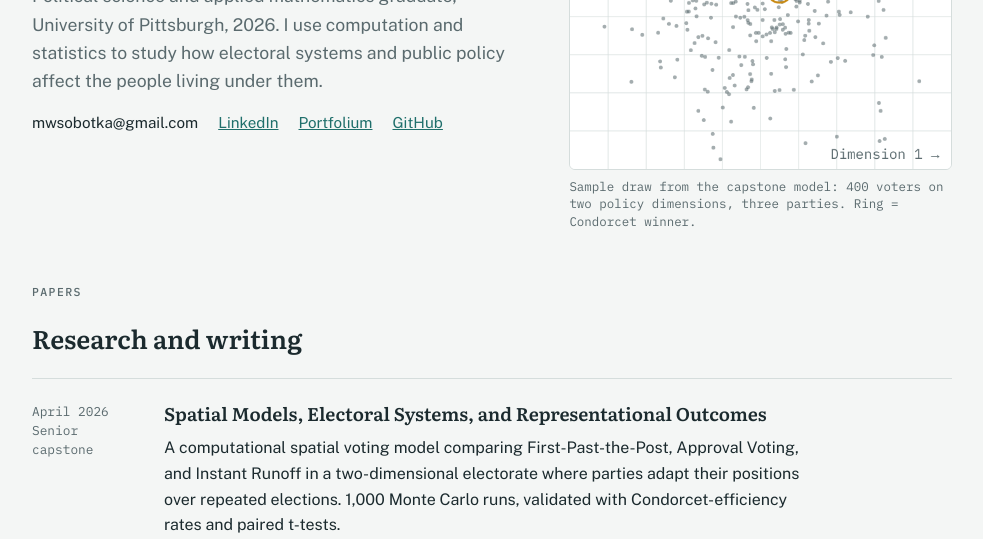
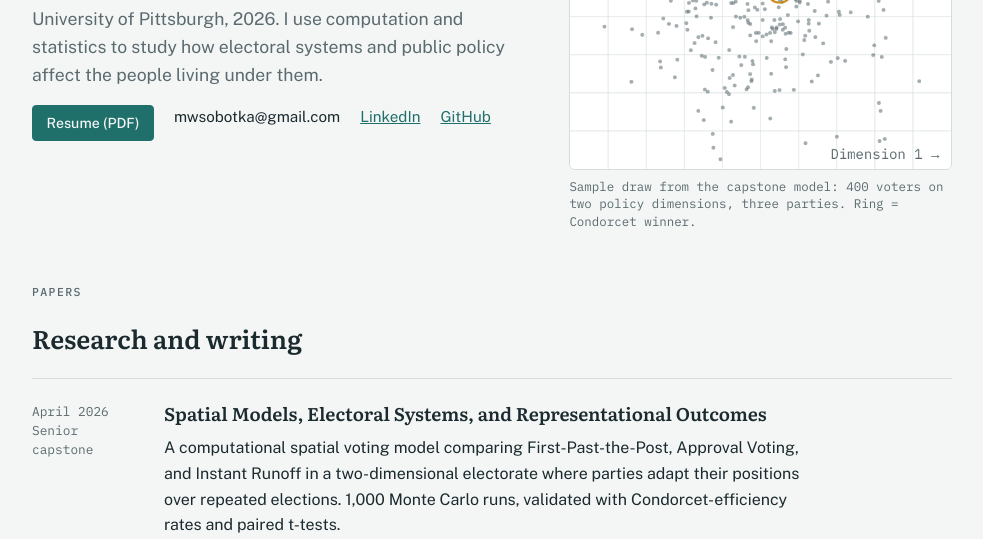
Before and after one commit to mwsobotka/marrissobotka, a plain HTML site: page index.html in a window 1280 px wide. Shown: the part 261-800 px from the top of the page, without its empty margins (148-1131 px from the left). Drawn offline with nearby package versions, Linux system fonts and the light colour scheme.

Commit message:
Add resume link to contact section in index.html
Added a link to the resume in the contact section.

```diff
--- a/index.html
+++ b/index.html
@@ -73,10 +73,10 @@
       <div class="label">Research portfolio</div>
       <h1>Marris Sobotka</h1>
       <p class="lede">Political science and applied mathematics graduate, University of Pittsburgh, 2026. I use computation and statistics to study how electoral systems and public policy affect the people living under them.</p>
-      <div class="contact">
+       <div class="contact">
+        <a class="btn primary" href="papers/Marris_Sobotka_Resume.pdf" target="_blank" rel="noopener">Resume (PDF)</a>
         <span>mwsobotka@gmail.com</span>
         <a href="https://www.linkedin.com/in/marris-sobotka" target="_blank" rel="noopener">LinkedIn</a>
-        <a href="https://portfolium.com/mws91" target="_blank" rel="noopener">Portfolium</a>
         <a class="pending-gh" href="#code">GitHub</a>
       </div>
     </div>
```
